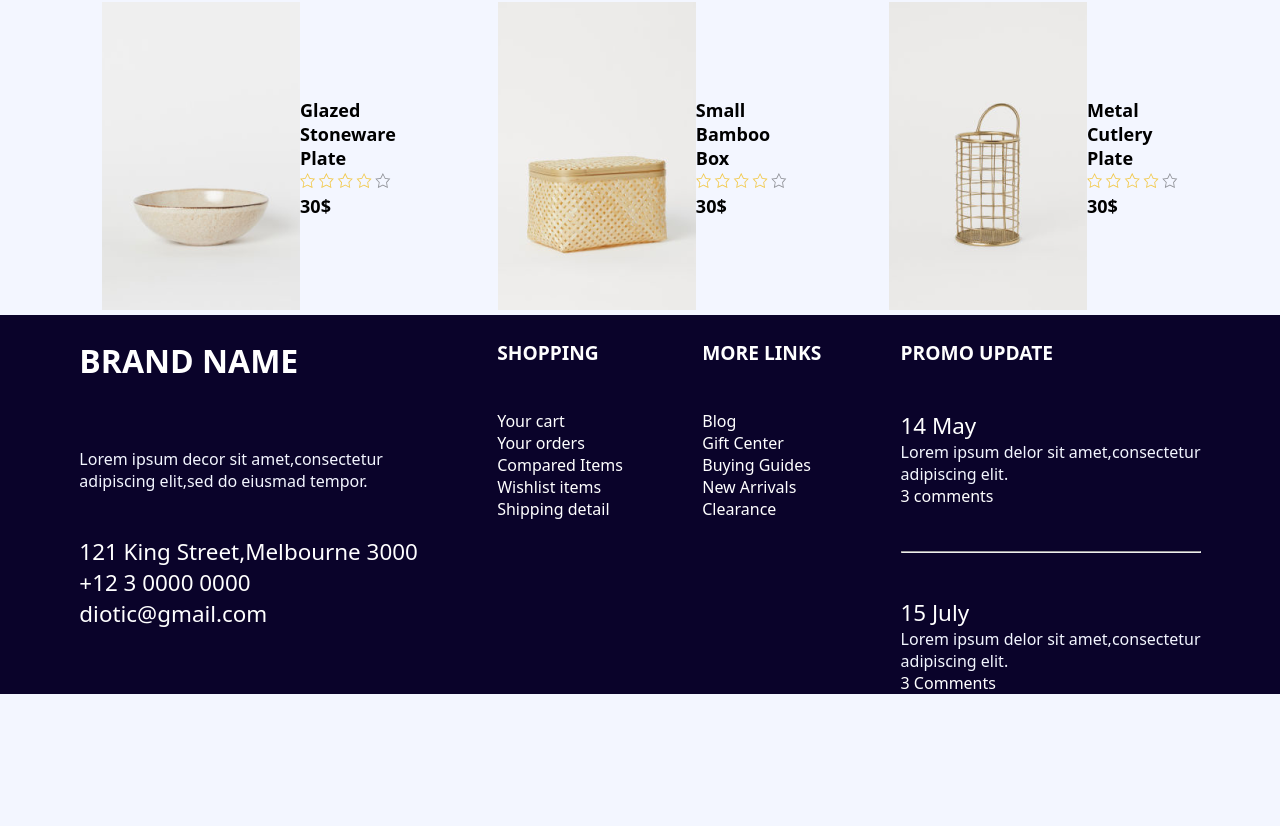
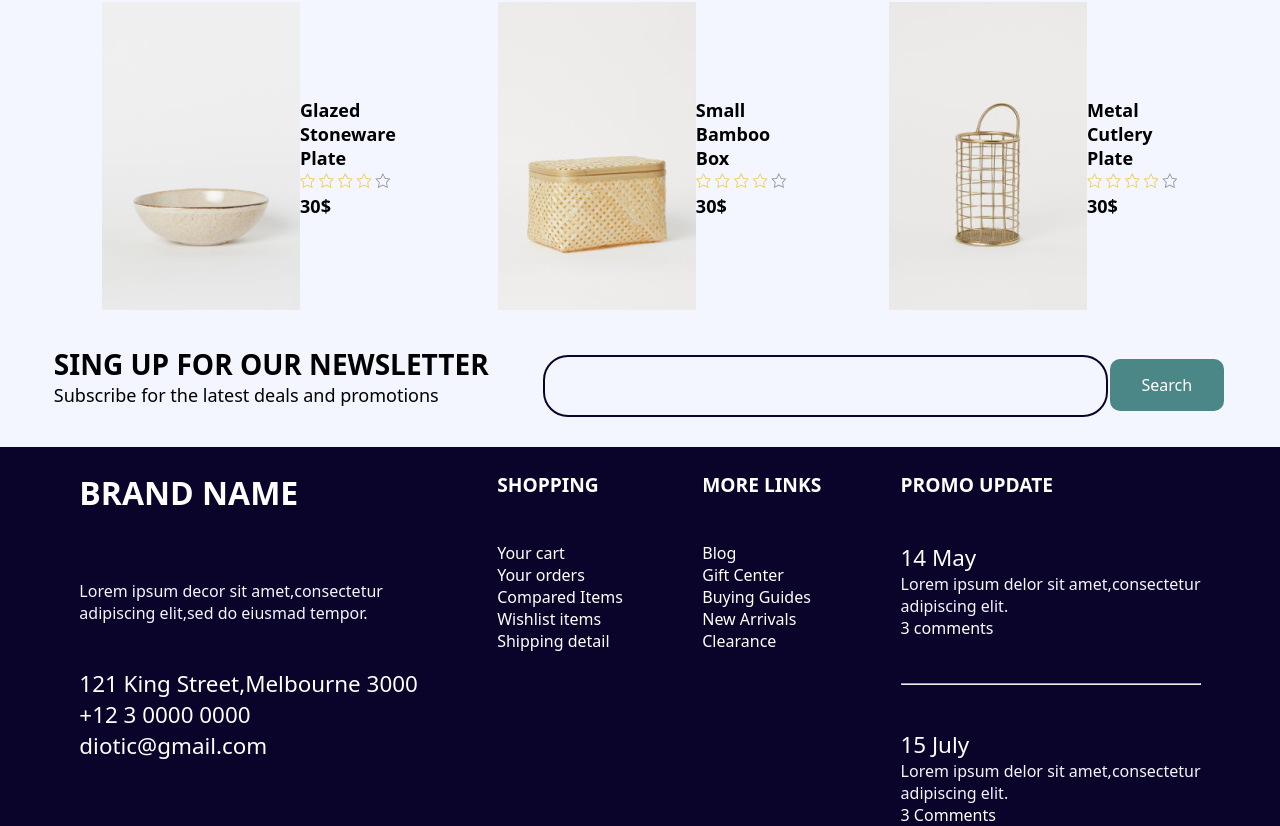
Before and after one commit to CSI-Trainee-2023/Frontend_Task4_Abhinav, a React app: page / in a window 1280 px wide. Shown: the part 3102-3928 px from the top of the page. Before the commit the page ends 3796 px from the top, so only its background shows below. Built offline with nearby package versions, Linux system fonts and the light colour scheme; the HTML template or start-up script is replaced by a standard one.

Commit message:
signinadded

```diff
--- a/src/App.jsx
+++ b/src/App.jsx
@@ -9,6 +9,7 @@ import Item from './Components/8item'
 import Footer from './Components/footer'
 import FullSize from './Components/fullsize'
 import Toprating from './Components/toprated';
+import Email from './Components/emailus';
 
 
 function App() {
@@ -23,6 +24,7 @@ function App() {
    <Item/>
    <FullSize/>
    <Toprating/>
+   <Email/>
    <Footer/>
   </>
   )
--- /dev/null
+++ b/src/Components/emailus.jsx
@@ -0,0 +1,26 @@
+import React from 'react'
+import '../index.css'
+
+function Email(){
+    return(
+        <div className="emailus">
+            <div className="emailtext">
+              <div className="signuptext">
+                SING UP FOR OUR NEWSLETTER
+              </div>
+              <div className="subsribetext">
+                Subscribe for the latest deals and promotions
+              </div>
+            </div>
+            <div className="search">
+            <div className="searchbar">
+             <input type='text' id='inputsearch'/>
+            </div>
+            <div className="searchkey">
+                <button className='searchbutton'>Search</button>
+            </div>
+        </div>
+        </div>
+    )
+}
+export default Email
--- a/src/Components/footer.css
+++ b/src/Components/footer.css
@@ -1,4 +1,5 @@
 .footer{
+    margin-top: 30px;
     display: flex;
     flex-wrap: wrap;
     justify-content: space-evenly;
--- a/src/index.css
+++ b/src/index.css
@@ -297,5 +297,26 @@ font-size: 25px;
     font-size: 2rem;
     font-weight: 700;
     margin-top: 30px;
+    display: flex;
+    justify-content: center;
     font-family: system-ui, -apple-system, BlinkMacSystemFont, 'Segoe UI', Roboto, Oxygen, Ubuntu, Cantarell, 'Open Sans', 'Helvetica Neue', sans-serif;
 }
+.subsribetext {
+    font-size: 1.125rem;
+    font-weight: 400;
+}
+.signuptext{
+    font-size: 1.75rem;
+    font-weight: 700;
+}
+.emailtext{
+    display: flex;
+    flex-wrap: wrap;
+    flex-direction: column;
+}
+.emailus{
+    display: flex;
+    margin-top: 30px;
+    flex-wrap: wrap;
+    justify-content: space-evenly;
+}
```
